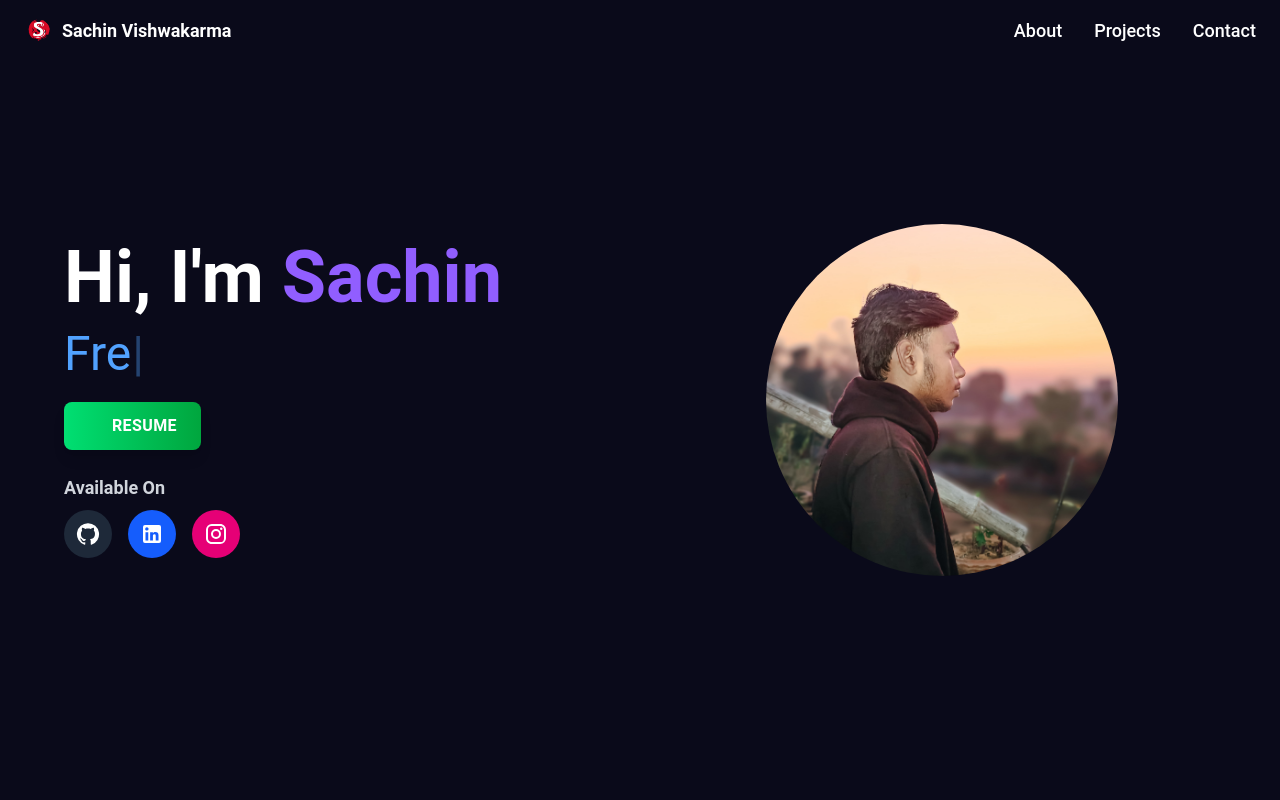
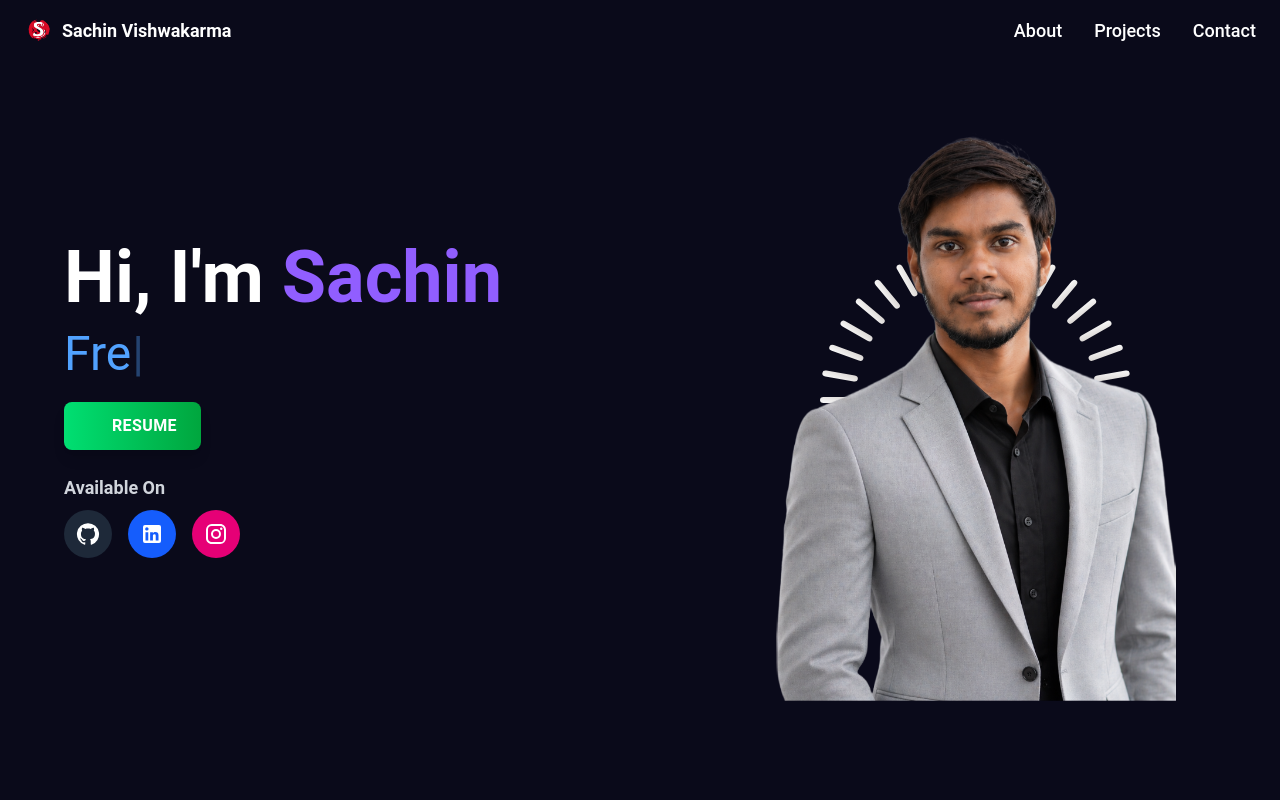
Before and after one commit to SachiinVishwakarma/Sachinport, a React (Vite) app: page / in a window 1280 px wide. Shown: the top 800 px of the page. Built offline with nearby package versions, Linux system fonts and the light colour scheme; some icons are missing.

Commit message:
new style image of my portfolio

```diff
--- a/src/components/ContactSection.jsx
+++ b/src/components/ContactSection.jsx
@@ -52,7 +52,7 @@ const ContactSection = () => {
           </p>
         </motion.div>
 
-        <div className="grid grid-cols-1 md:grid-cols-2 gap-10 items-center justify-center">
+        <div className="grid gap-10 items-center justify-center">
           {/* Optional left section can go here in future */}
 
           {/* Right form */}
--- a/src/components/Footer.jsx
+++ b/src/components/Footer.jsx
@@ -22,7 +22,7 @@ const Footer = () => {
         <div>
           <h2 className="text-2xl font-extrabold text-pink-500 mb-4">Contact</h2>
           <a
-            href="/contact"
+            href="#contact"
             className="text-gray-300 text-sm hover:text-pink-400 transition duration-300"
           >
             Get in touch →
--- a/src/components/Home.jsx
+++ b/src/components/Home.jsx
@@ -2,7 +2,8 @@ import React from "react";
 import Type from "./Type.jsx";
 import { GitHub, LinkedIn, Instagram } from "@mui/icons-material";
 import DownloadIcon from "@mui/icons-material/Download";
-import coding from '/me.jpg'
+import coding from '/me.png'
+import SegmentedCircle from "./RotatingArc.jsx";
 const socialLinks = {
   github: "https://github.com/SachiinVishwakarma",
   linkedin: "https://www.linkedin.com/in/sachinvishwakarma193",
@@ -20,8 +21,8 @@ const Home = () => {
   };
 
   return (
-    <section className="w-full min-h-screen flex items-center justify-center px-4 bg-fixed bg-cover bg-center">
-      <div className="flex flex-col-reverse md:flex-row items-center justify-between max-w-6xl w-full gap-14">
+    <section className="w-full min-h-screen flex items-center justify-center px-12 bg-fixed bg-cover bg-center">
+      <div className="flex flex-col-reverse md:flex-row items-center justify-between max-w-6xl w-full gap-4">
 
         {/* Left Side */}
         <div className="text-white text-center md:text-left flex-1">
@@ -56,15 +57,11 @@ const Home = () => {
           </div>
         </div>
 
-        {/* Right Side */}
-        <div className="flex-1 flex justify-center">
-          <img
-            src={coding}
-            alt="Coding"
-            className="w-56 h-56 sm:w-72 sm:h-72 md:w-80 md:h-80 lg:w-[22rem] lg:h-[22rem] rounded-full object-cover hover:scale-105 transition-transform duration-300"
-          />
+        <div className="relative flex justify-center items-center">
+          {/* Rotating Arc */}
+          <SegmentedCircle imageUrl={coding} />
+
         </div>
-
 
 
       </div>
--- /dev/null
+++ b/src/components/RotatingArc.jsx
@@ -0,0 +1,60 @@
+const SegmentedCircle = ({ imageUrl }) => {
+  const segments = 36;
+  const radius = 130;
+  const center = 200;
+
+  return (
+    <div className="relative w-[350px] h-[350px] md:w-[480px] md:h-[480px]">
+      <svg viewBox="0 0 400 400" className="w-full h-full">
+        <defs>
+          <linearGradient id="grad" x1="0%" y1="0%" x2="100%" y2="100%">
+            <stop offset="0%" stopColor="#f9f9f9" />
+            <stop offset="100%" stopColor="#d9d5d2" />
+          </linearGradient>
+        </defs>
+
+        {Array.from({ length: segments }).map((_, i) => {
+          const angle = (360 / segments) * i;
+          const delay = i * 0.05;
+
+          return (
+            <rect
+              key={i}
+              x={center - 2.5}
+              y={center - radius}
+              width="5"
+              height="30"
+              rx="3"
+              fill="url(#grad)"
+              transform={`rotate(${angle} ${center} ${center})`}
+            >
+              <animate
+                attributeName="opacity"
+                values="0.2;1;0.2"
+                dur="1.8s"
+                begin={`${delay}s`}
+                repeatCount="indefinite"
+              />
+            </rect>
+          );
+        })}
+      </svg>
+
+      <img
+        src={imageUrl}
+        alt="profile"
+        className="
+    absolute
+    top-1/2 left-1/2
+    -translate-x-1/2 -translate-y-1/2
+    sm:w-[60%] md:w-[100%]
+    max-w-[400px]
+    object-contain
+    z-10
+  "
+      />
+    </div>
+  );
+};
+
+export default SegmentedCircle;
--- a/tailwind.config.cjs
+++ b/tailwind.config.cjs
@@ -21,6 +21,12 @@ module.exports = {
       backgroundImage: {
         "hero-pattern": "url('/src/assets/herobg.png')",
       },
+
+      animation: {
+        "spin": "spin 2s linear infinite",
+        "spin-slow": "spin 20s linear infinite",
+        "spin-reverse": "spin 5s linear infinite reverse",
+      },
     },
   },
   plugins: [],
--- a/vite.config.js
+++ b/vite.config.js
@@ -4,5 +4,10 @@ import tailwindcss from '@tailwindcss/vite'
 
 // https://vite.dev/config/
 export default defineConfig({
-  plugins: [react(),tailwindcss()],
+  plugins: [react(), tailwindcss()],
+  server: {
+    host: '127.0.0.1', // force IPv4 (fixes ::1 error)
+    port: 3000,        // change port from 5173
+    strictPort: true
+  }
 })
```
Also changed, not shown: public/me.png (added).
